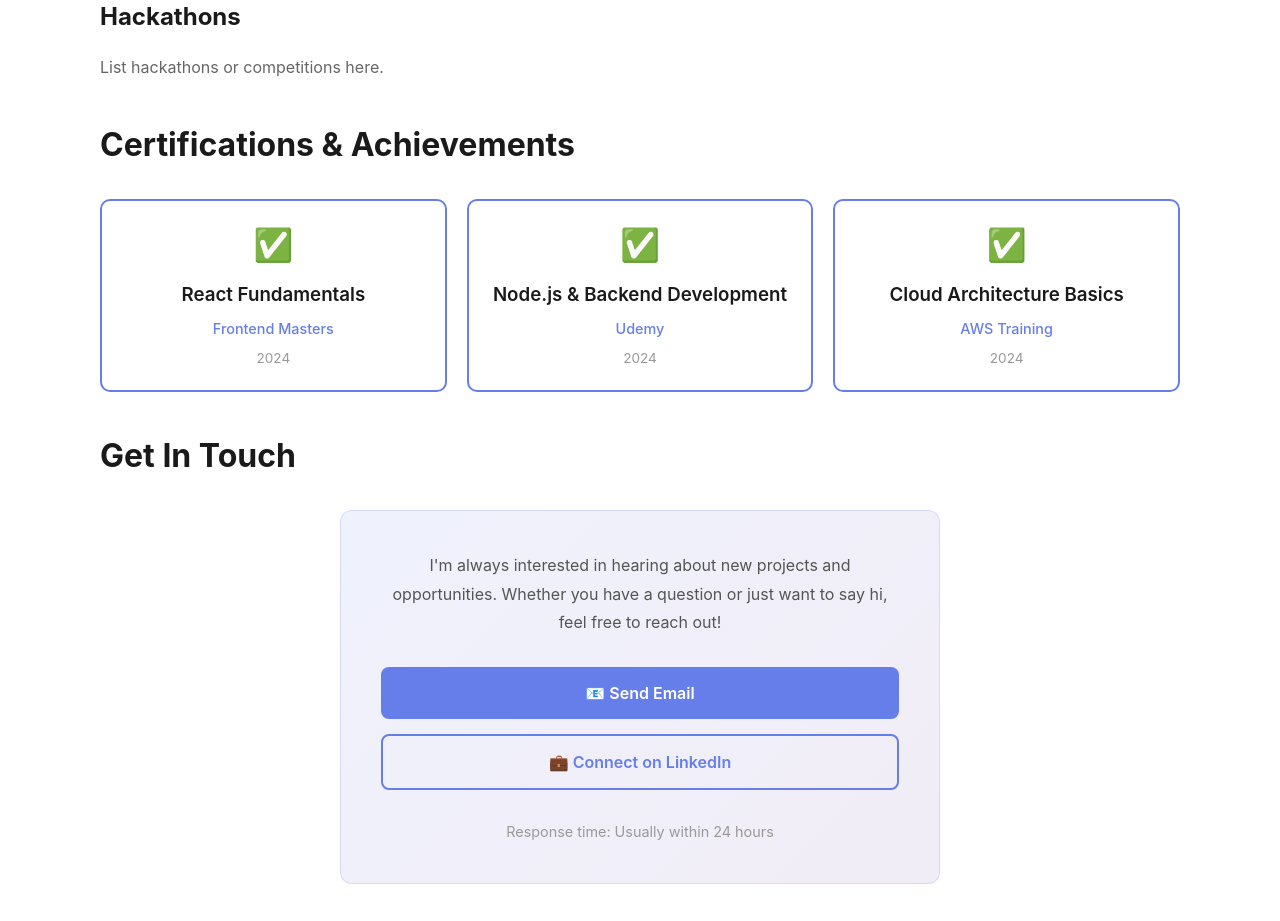
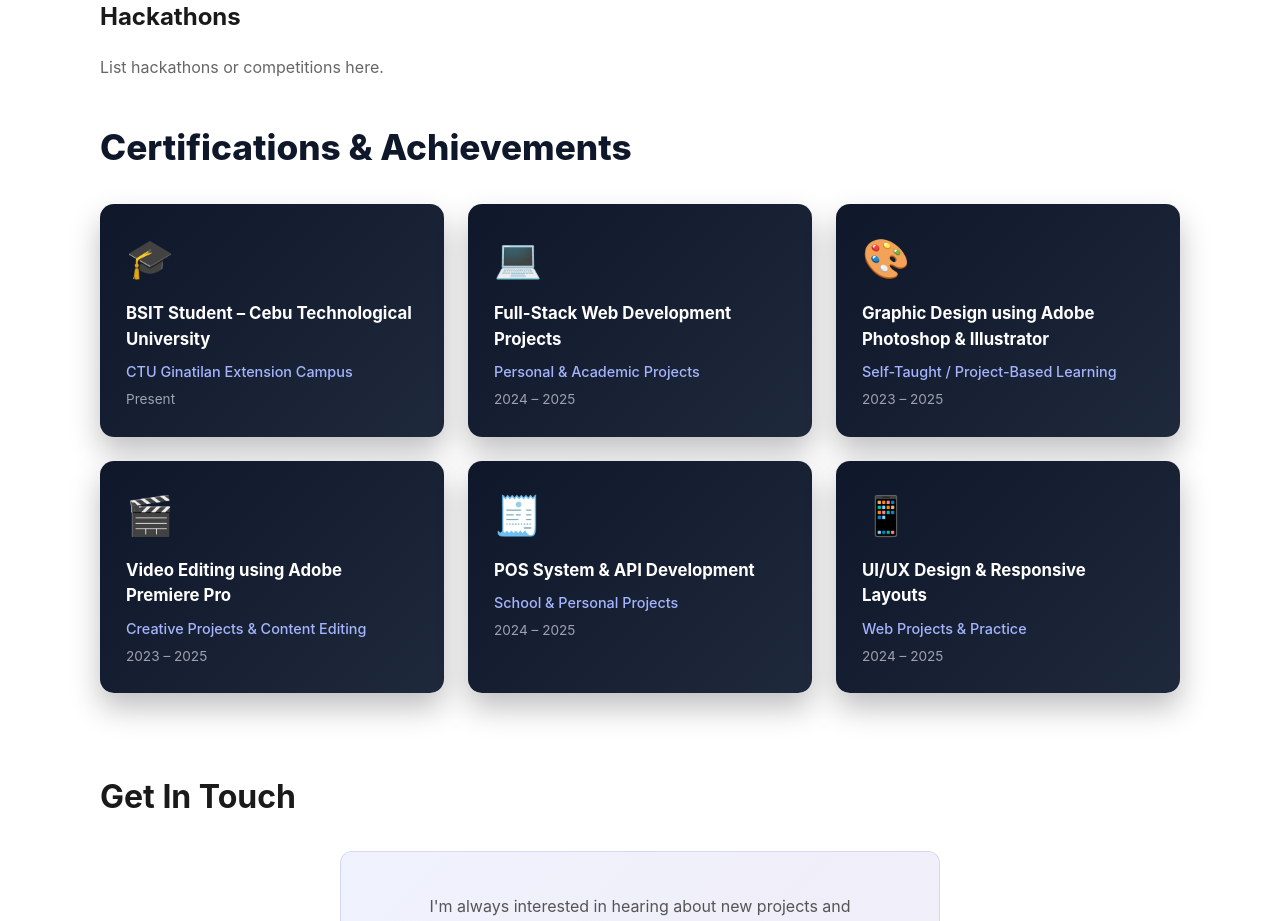
Before and after one commit to Eljiedetuya/portfoliotest, a React (Vite) app: page / in a window 1280 px wide. Shown: the part 3120-4041 px from the top of the page. Built offline with nearby package versions, Linux system fonts and the light colour scheme.

Commit message:
Rebuild & deploy (rerun)

```diff
--- a/src/components/pages/Certifications.jsx
+++ b/src/components/pages/Certifications.jsx
@@ -1,49 +1,131 @@
-import React from 'react'
+import React from "react"
 
 export default function Certifications() {
-  const certs = [
-    { name: 'React Fundamentals', issuer: 'Frontend Masters', year: 2024 },
-    { name: 'Node.js & Backend Development', issuer: 'Udemy', year: 2024 },
-    { name: 'Cloud Architecture Basics', issuer: 'AWS Training', year: 2024 }
+  const achievements = [
+    {
+      title: "BSIT Student – Cebu Technological University",
+      issuer: "CTU Ginatilan Extension Campus",
+      year: "Present",
+      icon: "🎓",
+    },
+    {
+      title: "Full-Stack Web Development Projects",
+      issuer: "Personal & Academic Projects",
+      year: "2024 – 2025",
+      icon: "💻",
+    },
+    {
+      title: "Graphic Design using Adobe Photoshop & Illustrator",
+      issuer: "Self-Taught / Project-Based Learning",
+      year: "2023 – 2025",
+      icon: "🎨",
+    },
+    {
+      title: "Video Editing using Adobe Premiere Pro",
+      issuer: "Creative Projects & Content Editing",
+      year: "2023 – 2025",
+      icon: "🎬",
+    },
+    {
+      title: "POS System & API Development",
+      issuer: "School & Personal Projects",
+      year: "2024 – 2025",
+      icon: "🧾",
+    },
+    {
+      title: "UI/UX Design & Responsive Layouts",
+      issuer: "Web Projects & Practice",
+      year: "2024 – 2025",
+      icon: "📱",
+    },
   ]
 
   return (
-    <div>
-      <section>
-        <h2 style={{ fontSize: '2rem', marginBottom: 30, fontWeight: 'bold' }}>Certifications & Achievements</h2>
-        <div style={{ display: 'grid', gridTemplateColumns: 'repeat(auto-fit, minmax(280px, 1fr))', gap: 20 }}>
-          {certs.map((cert, idx) => (
-            <div key={idx} style={{
-              background: '#fff',
-              border: '2px solid #667eea',
-              borderRadius: 10,
-              padding: 20,
-              textAlign: 'center',
-              transition: 'all 0.3s'
+    <section style={{ marginBottom: 80 }}>
+      <h2
+        style={{
+          fontSize: "2.2rem",
+          marginBottom: 30,
+          fontWeight: "800",
+          color: "#0f172a",
+        }}
+      >
+        Certifications & Achievements
+      </h2>
+
+      <div
+        style={{
+          display: "grid",
+          gridTemplateColumns: "repeat(auto-fit, minmax(260px, 1fr))",
+          gap: 24,
+        }}
+      >
+        {achievements.map((item, idx) => (
+          <div
+            key={idx}
+            style={{
+              background: "linear-gradient(135deg, #0f172a 0%, #1e293b 100%)",
+              borderRadius: 14,
+              padding: 26,
+              color: "#e5e7eb",
+              boxShadow: "0 15px 30px rgba(0,0,0,0.25)",
+              transition: "all 0.3s ease",
+              cursor: "default",
             }}
             onMouseOver={(e) => {
-              e.currentTarget.style.boxShadow = '0 8px 24px rgba(102, 126, 234, 0.3)'
-              e.currentTarget.style.transform = 'translateY(-4px)'
+              e.currentTarget.style.transform = "translateY(-6px)"
+              e.currentTarget.style.boxShadow =
+                "0 20px 40px rgba(99,102,241,0.35)"
             }}
             onMouseOut={(e) => {
-              e.currentTarget.style.boxShadow = 'none'
-              e.currentTarget.style.transform = 'translateY(0)'
+              e.currentTarget.style.transform = "translateY(0)"
+              e.currentTarget.style.boxShadow =
+                "0 15px 30px rgba(0,0,0,0.25)"
             }}
           >
-              <div style={{ fontSize: '2rem', marginBottom: 12 }}>✅</div>
-              <h3 style={{ margin: '0 0 8px 0', color: '#1a1a1a', fontWeight: '600' }}>
-                {cert.name}
+            <div
+              style={{
+                fontSize: "2.4rem",
+                marginBottom: 14,
+              }}
+            >
+              {item.icon}
+            </div>
+
+            <h3
+              style={{
+                margin: "0 0 8px 0",
+                fontWeight: "700",
+                fontSize: "1.05rem",
+                color: "#ffffff",
+              }}
+            >
+              {item.title}
             </h3>
-              <p style={{ margin: '0 0 8px 0', color: '#667eea', fontSize: '0.9rem', fontWeight: '500' }}>
-                {cert.issuer}
+
+            <p
+              style={{
+                margin: "0 0 6px 0",
+                color: "#a5b4fc",
+                fontSize: "0.9rem",
+                fontWeight: "500",
+              }}
+            >
+              {item.issuer}
             </p>
-              <p style={{ margin: 0, color: '#999', fontSize: '0.85rem' }}>
-                {cert.year}
+
+            <p
+              style={{
+                margin: 0,
+                color: "#9ca3af",
+                fontSize: "0.85rem",
+              }}
+            >
+              {item.year}
             </p>
           </div>
         ))}
       </div>
     </section>
-    </div>
   )
 }
```
Also changed, not shown: 3 other files (tests, documents, lock files or other folders). Lines whose indentation alone changed are shown as unchanged.
